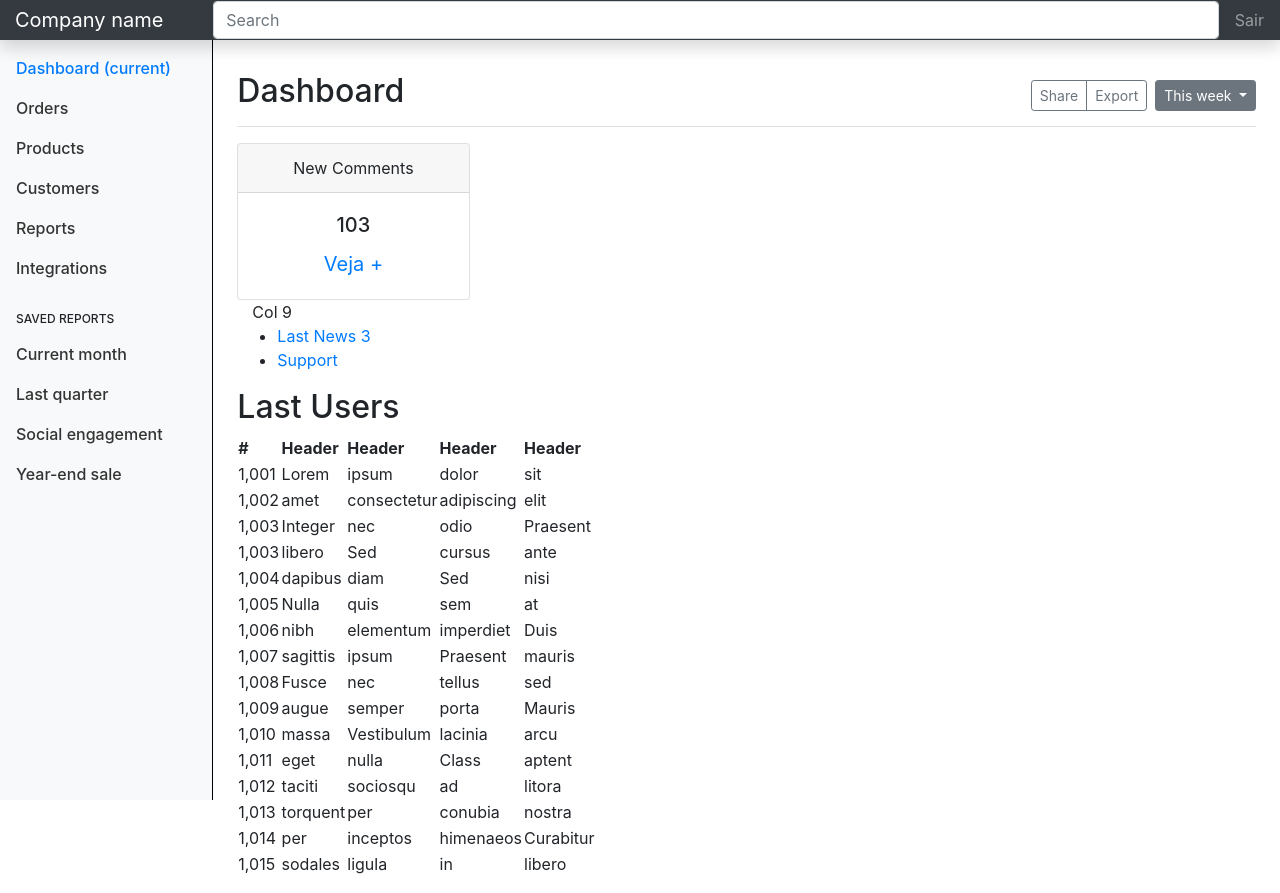
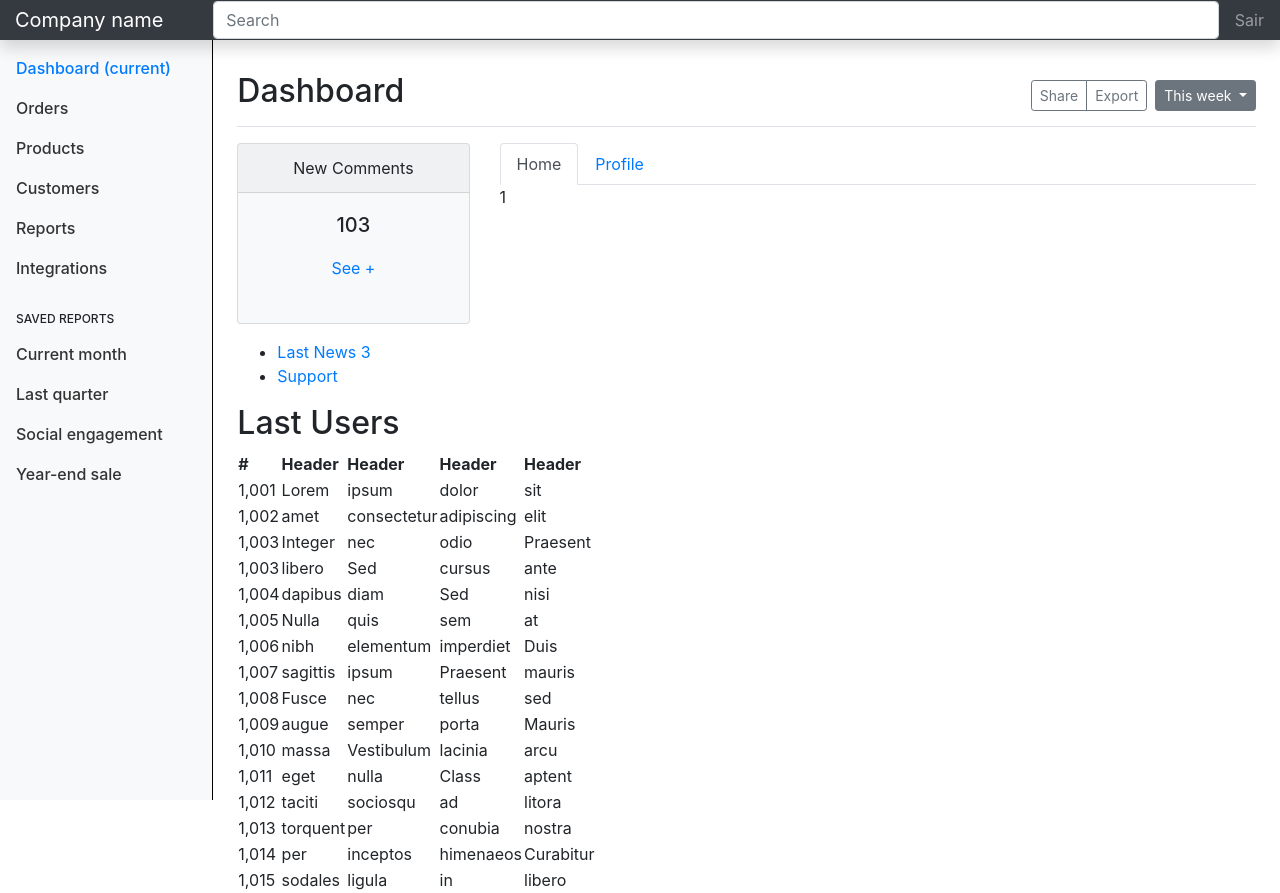
Before and after one commit to Viktoorrocha/dashboard, a plain HTML site: page index.html in a window 1280 px wide. Drawn offline with Linux system fonts and the light colour scheme.

Commit message:
Menu e Abas

```diff
--- a/index.html
+++ b/index.html
@@ -125,22 +125,39 @@
 
       </div>
     </div>
+
     <section class="row">
-
       <div class="col-3">
 
-        <div class="card text-center " style="max-width: 18rem;">
+        <div class="card text-center bg-light mb-3" style="max-width: 18rem;">
           <div class="card-header">New Comments</div>
           <div class="card-body">
             <h5 class="card-title">103</h5>
-            <a href="#" class="btn-link btn-lg">Veja +</a>
+            <a href="#" class="btn btn-link">See +</a>
+            </p>
           </div>
+        </div>
+      </div>
+
+      <div class="col-9">
+
+        <ul class="nav nav-tabs" id="myTab" role="tablist">
+          <li class="nav-item" role="presentation">
+            <a class="nav-link active" id="home-tab" data-toggle="tab" href="#lastNews" role="tab"
+              aria-controls="lastNews" aria-selected="true">Home</a>
+          </li>
+          <li class="nav-item" role="presentation">
+            <a class="nav-link" id="profile-tab" data-toggle="tab" href="#support" role="tab" aria-controls="support"
+              aria-selected="false">Profile</a>
+          </li>
+        </ul>
+        <div class="tab-content" id="myTabContent">
+          <div class="tab-pane fade show active" id="lastNews" role="tabpanel" aria-labelledby="home-tab">1</div>
+          <div class="tab-pane fade" id="support" role="tabpanel" aria-labelledby="profile-tab">2</div>
+        </div>
 
 
-        </div>
-
-        <div class="col-9">Col 9</div>
-
+      </div>
     </section>
 
 
```
